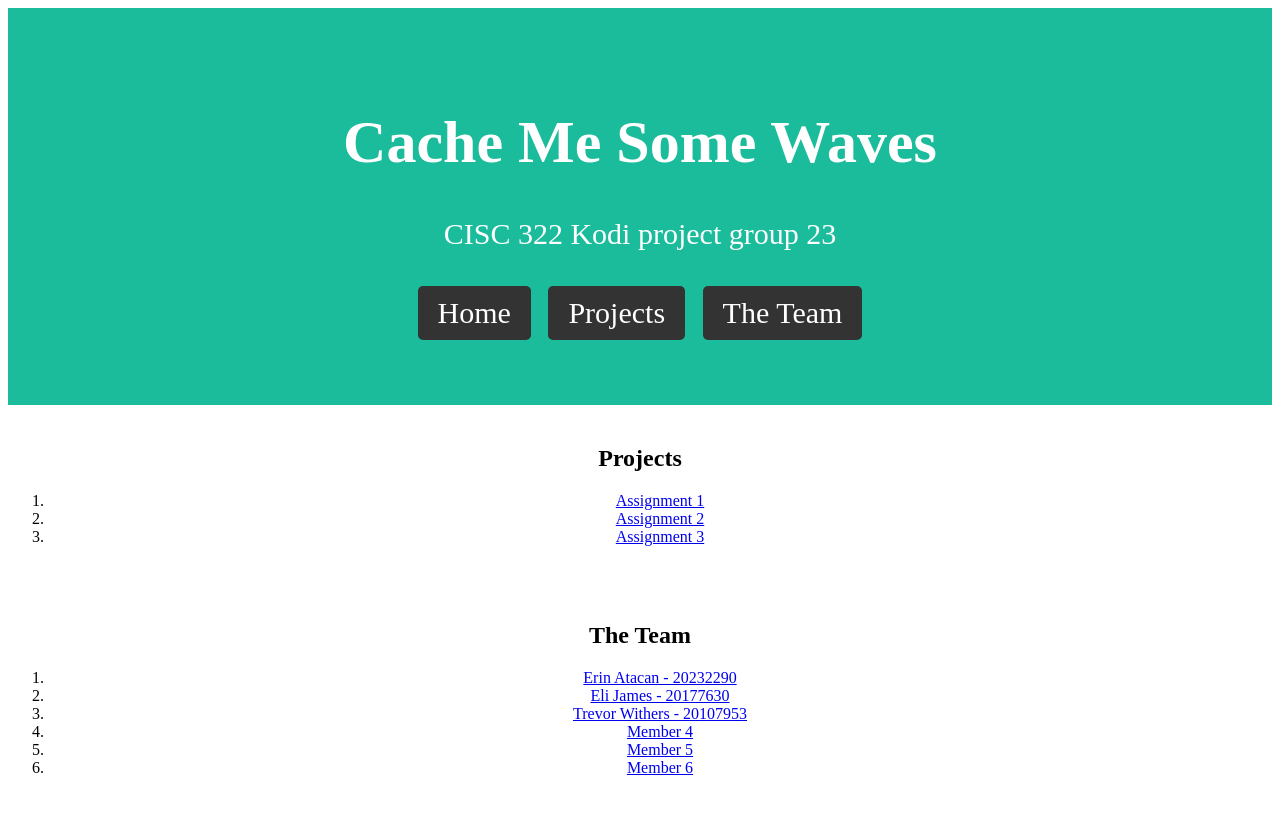
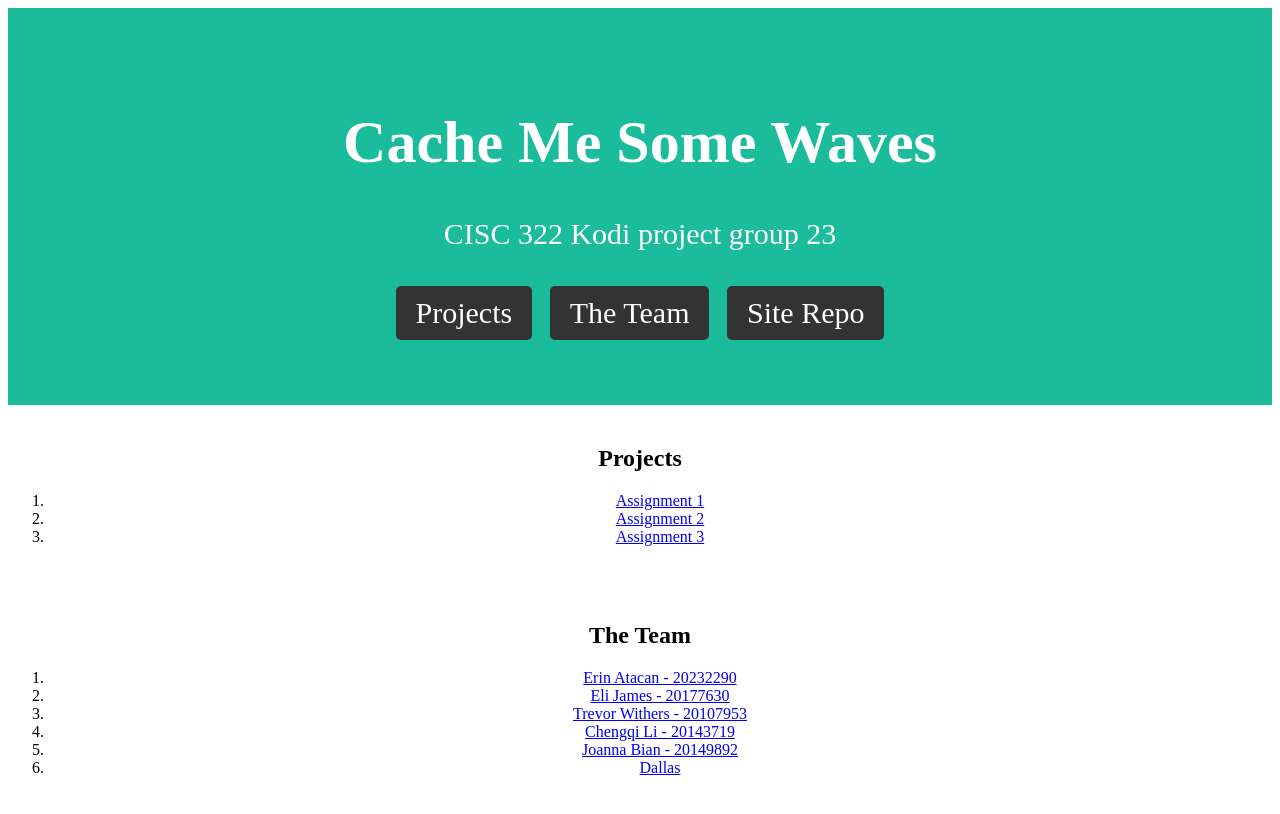
Before and after one commit to eljam3239/cisc322, a website: page index.html in a window 1280 px wide. Drawn offline with Linux system fonts and the light colour scheme.

Commit message:
Need add Dallas name then done for now

```diff
--- a/index.html
+++ b/index.html
@@ -46,13 +46,13 @@
         <h1>Cache Me Some Waves</h1>
         <p>CISC 322 Kodi project group 23</p>
         <!-- Buttons under the header -->
-        <a href="#page-top" class="btn">Home</a>
-        <a href="#services" class="btn">Projects</a>
+        <a href="#projects" class="btn">Projects</a>
         <a href="#team" class="btn">The Team</a>
+        <a href="https://github.com/eljam3239/cisc322" class = "btn">Site Repo</a>
     </div>
 
     <!-- Projects Section -->
-    <section id="services">
+    <section id="projects">
         <h2>Projects</h2>
         <ol>
             <li><a href="./pages/a1.html">Assignment 1</a></li>
@@ -68,9 +68,9 @@
             <li><a href="https://github.com/erinCodes3276">Erin Atacan - 20232290</a></li>
             <li><a href="https://github.com/eljam3239">Eli James - 20177630</a></li>
             <li><a href="https://github.com/twubz">Trevor Withers - 20107953</a></li>
-            <li><a href="#link-to-member4">Member 4</a></li>
-            <li><a href="#link-to-member5">Member 5</a></li>
-            <li><a href="#link-to-member6">Member 6</a></li>
+            <li><a href="https://github.com/ResonancePA">Chengqi Li - 20143719</a></li>
+            <li><a href="https://github.com/Annaojb">Joanna Bian - 20149892</a></li>
+            <li><a href="#link-to-member6">Dallas</a></li>
         </ol>
     </section>
 
```
